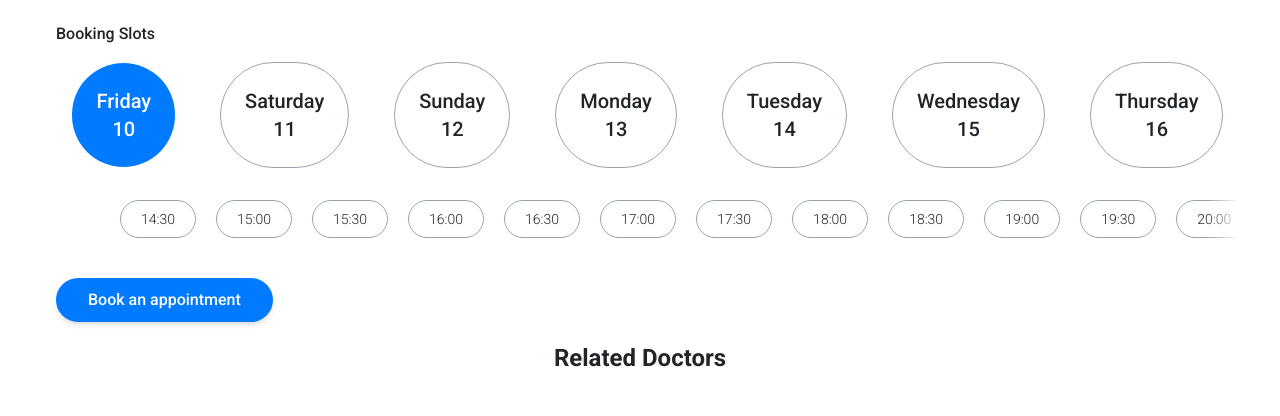
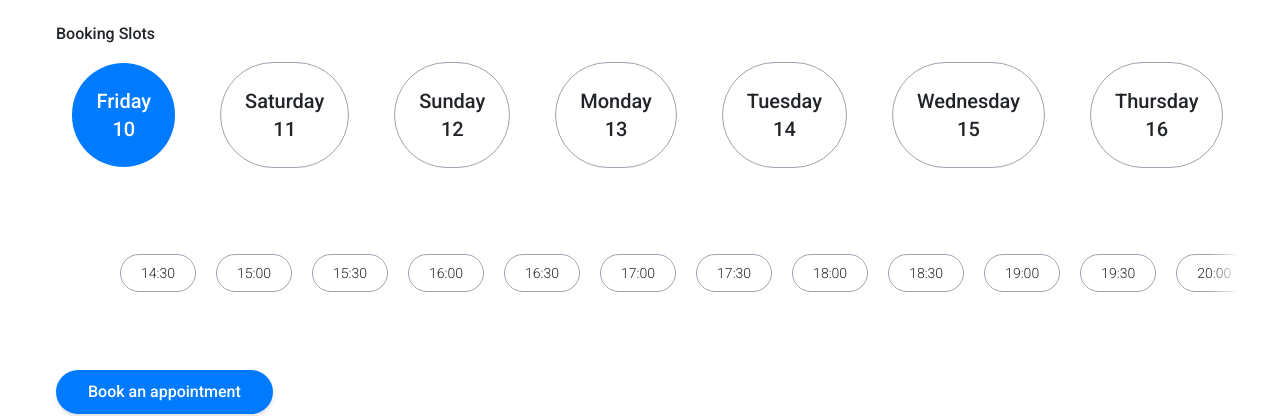
Before and after one commit to briansimiyuj/doctor-appointment-app, a React (Vite) app: page /appointments/1 in a window 1280 px wide. Shown: the part 269-685 px from the top of the page. Built offline with nearby package versions, Linux system fonts and the light colour scheme; a web font is replaced by a local one.

Commit message:
Fix scroll functionality and improve layout in Booking components

```diff
--- a/src/components/Bookings/BookingDays.tsx
+++ b/src/components/Bookings/BookingDays.tsx
@@ -12,7 +12,7 @@ const BookingDays: React.FC = ()=>{
 
     return(
 
-        <div className="flex items-center gap-3 justify-around w-full h-full overflow-y-auto md:overflow-visible mt-4 flex-col sm:flex-row md:flex-col lg:flex-row">
+        <div className="flex items-center gap-3 justify-around w-full overflow-y-auto md:overflow-visible mt-4 flex-col sm:flex-row md:flex-col lg:flex-row">
 
 
             {
--- a/src/components/Bookings/BookingSlots.tsx
+++ b/src/components/Bookings/BookingSlots.tsx
@@ -9,7 +9,7 @@ const BookingSlots: React.FC = ()=>{
 
             <h2>Booking Slots</h2>
 
-            <div className="flex lg:flex-col gap-4 ">
+            <div className="flex lg:flex-col gap-4 h-[900px] lg:h-[300px] overflow-hidden">
 
                 <BookingDays/>
 
--- a/src/components/Bookings/BookingTime.tsx
+++ b/src/components/Bookings/BookingTime.tsx
@@ -1,26 +1,18 @@
-import {  useEffect } from "react"
 import { useBookingSlots } from "../../hooks/useBookingSlots"
 
 const BookingTime: React.FC = ()=>{
 
     const { doctorSlots, slotIndex, slotTime, setSlotTime } = useBookingSlots()
 
-    useEffect(() =>{
-
-       console.log('Slot index:', slotIndex)
-
-    }, [slotIndex])
-
 
 
     return(
 
-        <div className="w-full">
+        <div className="w-full h-full">
 
-            <div className="relative">
+            <div className="relative h-full overflow-y-auto">
 
-
-                <div className="flex flex-col lg:flex-row items-center gap-5 pb-4 px-16 w-full overflow-x-scroll mt-4 overflow-scroll scrollbar-thin scrollbar-thumb-gray-300 scrollbar-track-gray-100 scroll-smooth">
+                <div className="flex flex-col  h-full  lg:flex-row items-center gap-5 pb-4 px-16 w-full overflow-x-scroll mt-4 overflow-scroll scrollbar-thin scrollbar-thumb-gray-300 scrollbar-track-gray-100 scroll-smooth">
 
                     {
 
```
Also changed, not shown: 1 other file (tests, documents, lock files or other folders).
